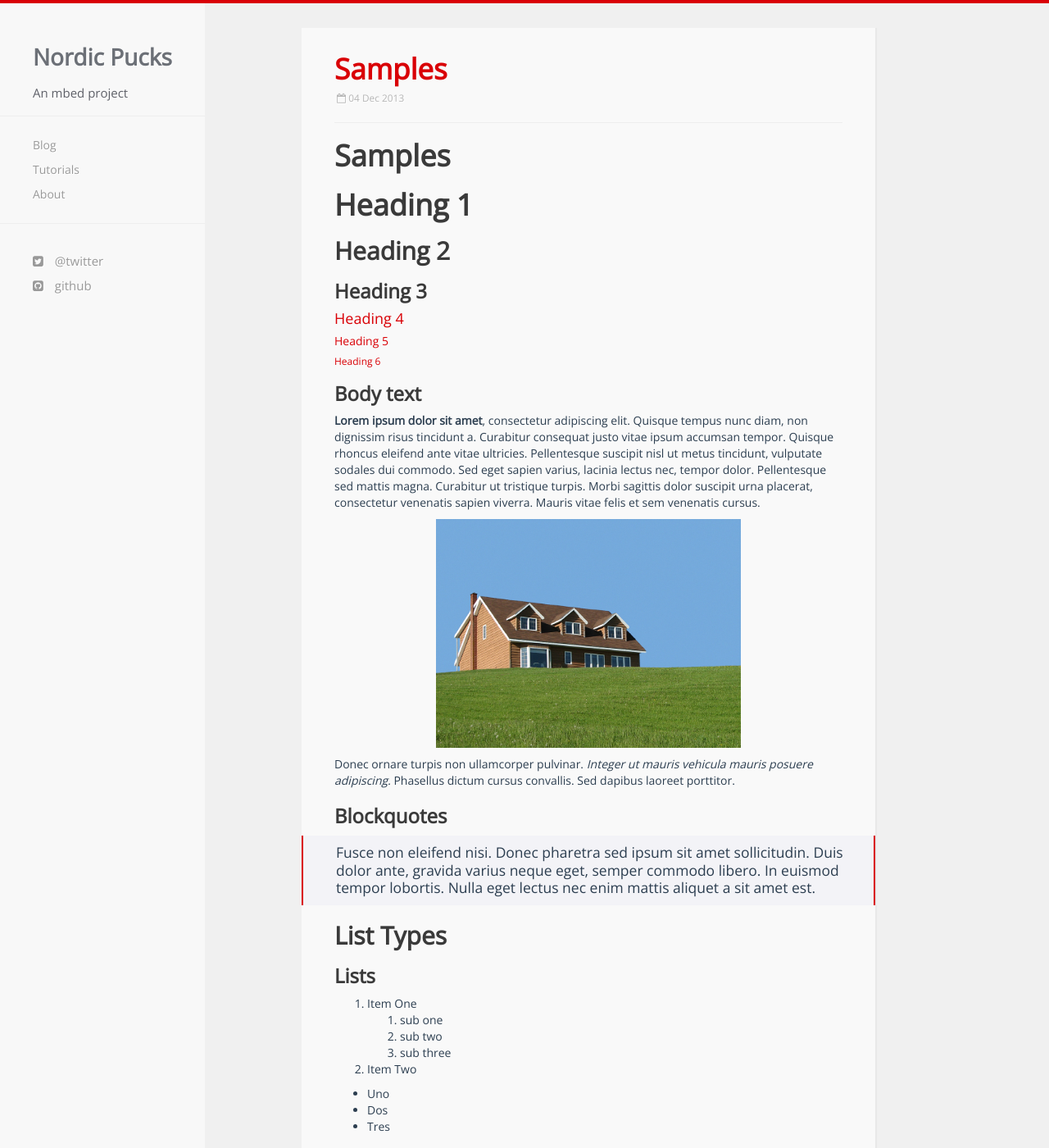
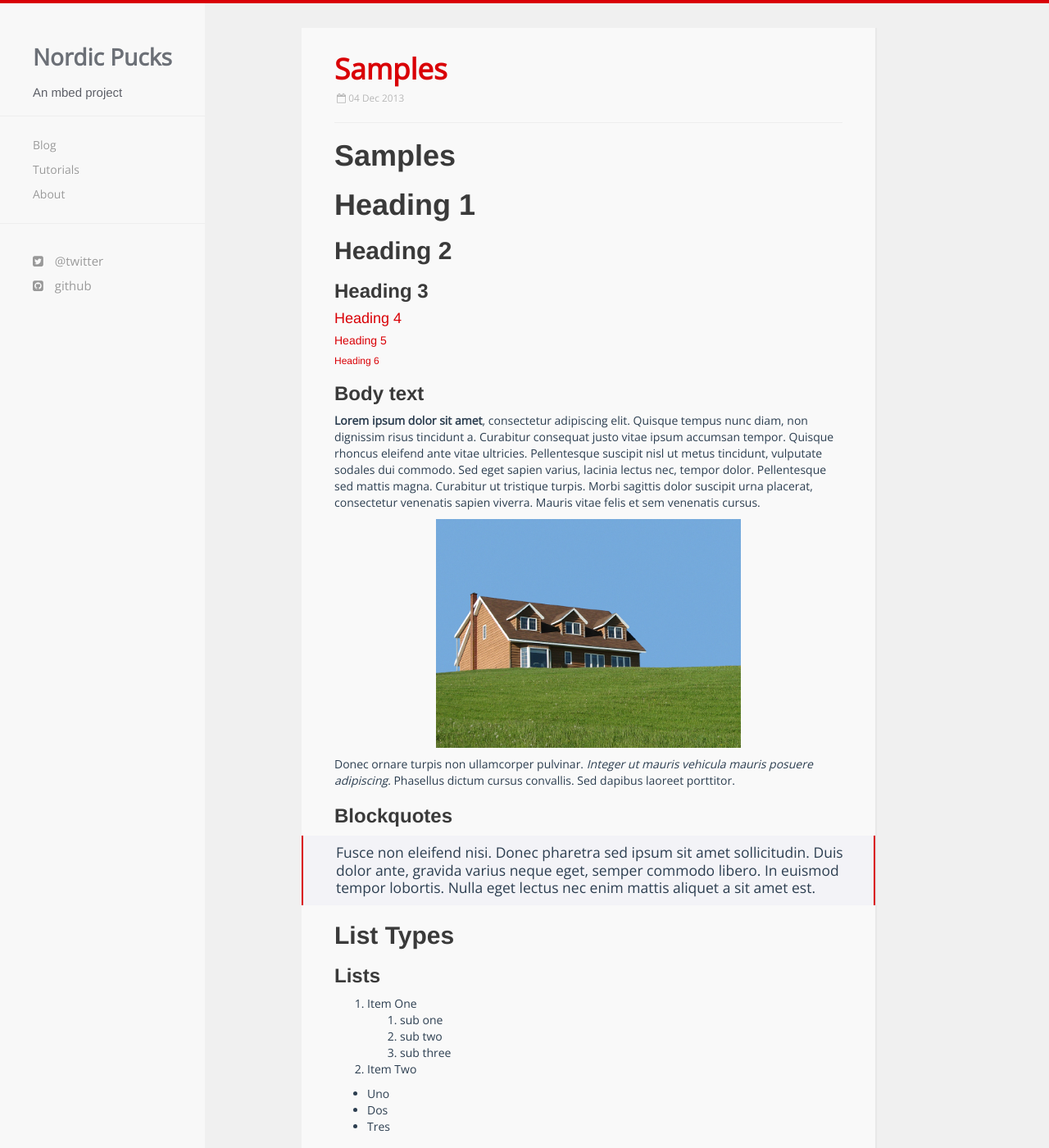
Before and after one commit to NordicPlayground/puck, a Jekyll site: the page built from _posts/2013-12-04-Samples.markdown, in a window 1280 px wide and 1400 px high. Shown: the whole window at 82% size. Built offline with Jekyll 4.4.1, drawn with Linux system fonts in a browser that asks for light colours; nearby versions of some CDN libraries; comment, search, counter and statistics services are not loaded.

Commit message:
Update font-family rules for headings

```diff
--- a/css/hc.css
+++ b/css/hc.css
@@ -13,7 +13,7 @@
 
 h1,h2,h3,h4,h5,h6
 {
-  font-family: "Open Sans", sans-serif;
+  font-family: "Helvetica Neue", Helvetica, Arial, sans-serif;
   color:#d90006
 }
 
```
